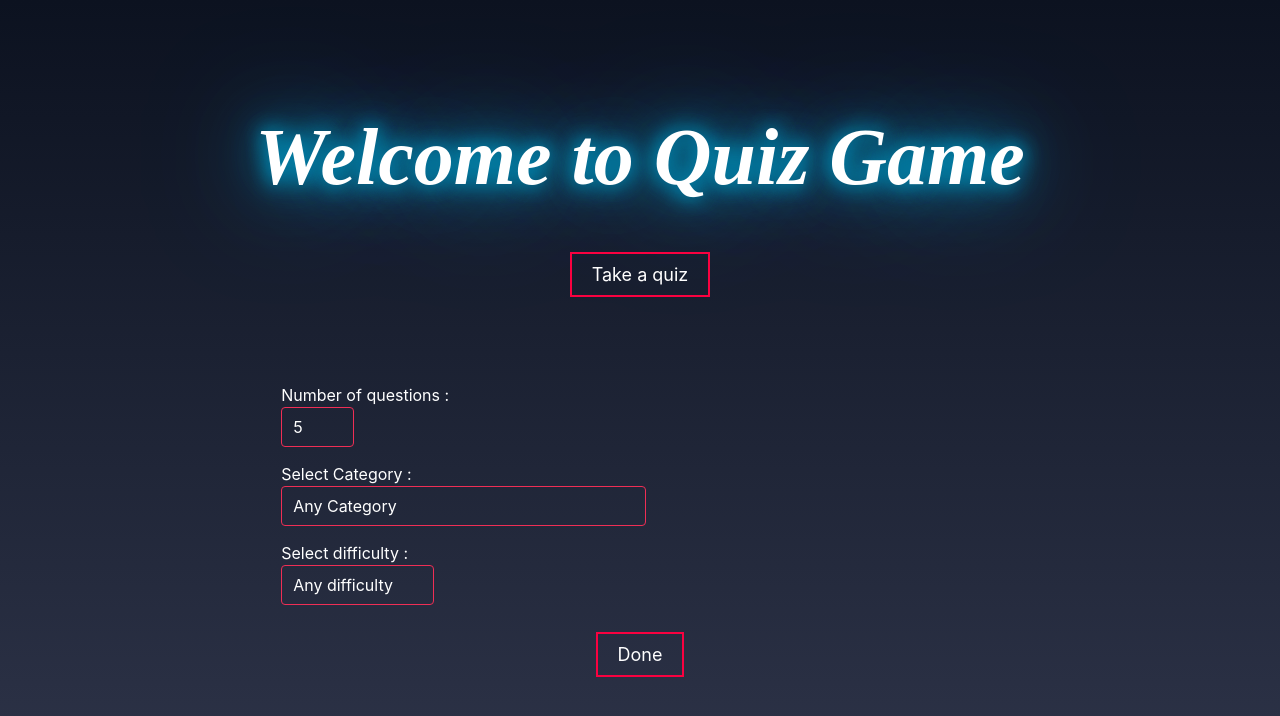
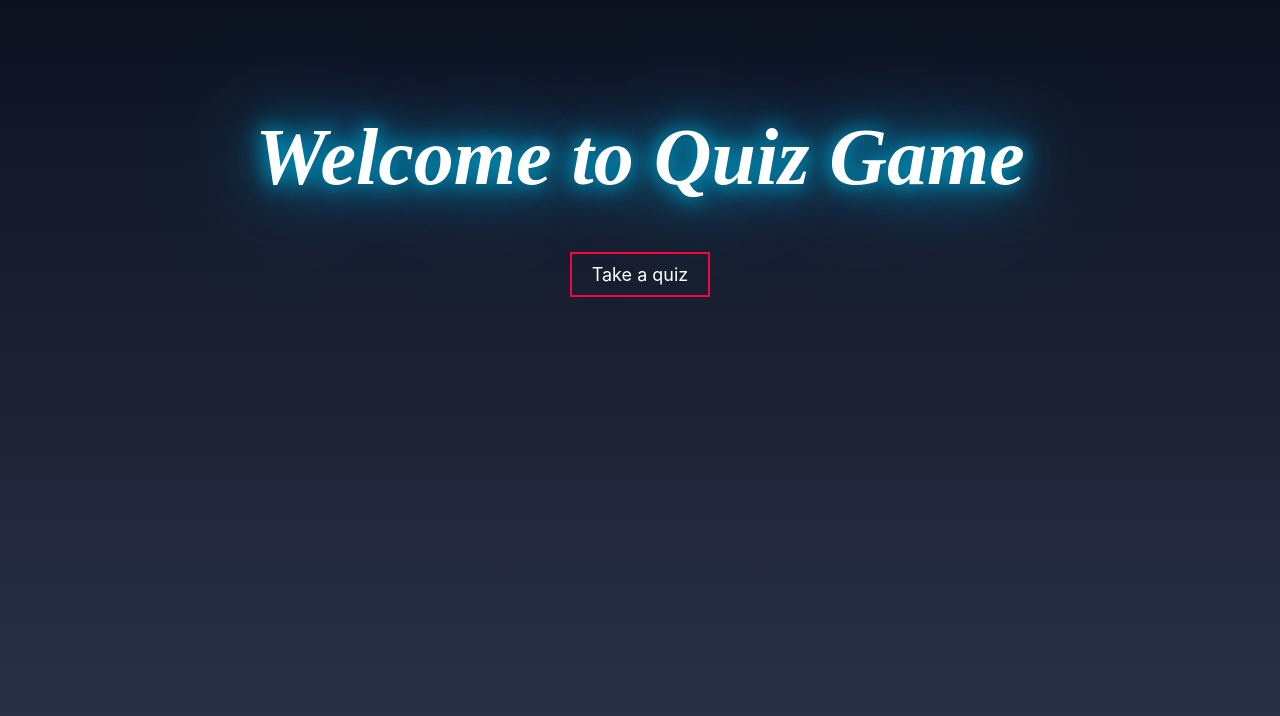
Before and after one commit to Tanviikawle/Quiz-game, a plain HTML site: page index.html in a window 1280 px wide. Drawn offline with nearby package versions, Linux system fonts and the light colour scheme; a web font is replaced by a local one.

Commit message:
New branch created

```diff
--- a/index.html
+++ b/index.html
@@ -8,92 +8,31 @@
     <title>Quiz game</title>
 </head>
 <body>
+    <!-- <nav class="navbar" role="navigation" aria-label="main navigation">
+        <div class="navbar-brand">
+          <a class="navbar-item" href="https://bulma.io">
+            <img src="https://bulma.io/images/bulma-logo.png" alt="Bulma: Free, open source, and modern CSS framework based on Flexbox" width="112" height="28">
+          </a>
+
+          <a role="button" class="navbar-burger" aria-label="menu" aria-expanded="false">
+            <span aria-hidden="true"></span>
+            <span aria-hidden="true"></span>
+            <span aria-hidden="true"></span>
+          </a>
+        </div>
+    </nav> -->
     <div class="column" id="main" style="align-items: center;">
       <div class="is-11 is-offset-1">
         <h1 id="welcome_txt" class="neon-blue"><i>Welcome to Quiz Game</i></h1>
       </div>
-      <div class="buttons" id="start">
-        <button class="quiz1">Take a quiz</button>
-      </div>
-    </div>
-    <div id="quiz_begin" class="column">
-      <div class="column is-three-fifths is-offset-one-fifth selection">
-        <div class="select is-multiple is-danger">
-          <label class="selection_text">Number of questions :</label>
-          <select class="is-hovered" id="no_questions">
-            <option value="5">5</option>
-            <option value="6">6</option>
-            <option value="7">7</option>
-            <option value="8">8</option>
-            <option value="9">9</option>
-            <option value="10">10</option>
-            <option value="11">11</option>
-            <option value="12">12</option>
-            <option value="13">13</option>
-            <option value="14">14</option>
-            <option value="15">15</option>
-            <option value="16">16</option>
-            <option value="17">17</option>
-            <option value="18">18</option>
-            <option value="19">19</option>
-            <option value="20">20</option>
-            <option value="21">21</option>
-            <option value="22">22</option>
-            <option value="23">23</option>
-            <option value="24">24</option>
-            <option value="25">25</option>
-          </select>
-        </div>
-
-        <div class="select is-multiple is-danger">
-          <label class="selection_text">Select Category :</label>
-          <select class="is-hovered" id="category">
-            <option value="any">Any Category</option>
-            <option value="9">General Knowledge</option>
-            <option value="10">Entertainment: Books</option>
-            <option value="11">Entertainment: Film</option>
-            <option value="12">Entertainment: Music</option>
-            <option value="13">Entertainment: Musicals & Theatres</option>
-            <option value="14">Entertainment: Television</option>
-            <option value="15">Entertainment: Video Games</option>
-            <option value="16">Entertainment: Board Games</option>
-            <option value="17">Science & Nature</option>
-            <option value="18">Science: Computers</option>
-            <option value="19">Science: Mathematics</option>
-            <option value="20">Mythology</option>
-            <option value="21">Sports</option>
-            <option value="22">Geography</option>
-            <option value="23">History</option>
-            <option value="24">Politics</option>
-            <option value="25">Art</option>
-            <option value="26">Celebrities</option>
-            <option value="27">Animals</option>
-            <option value="28">Vehicles</option>
-            <option value="29">Entertainment: Comics</option>
-            <option value="30">Science: Gadgets</option>
-            <option value="31">Entertainment: Japanese Anime & Manga</option>
-            <option value="32">Entertainment: Cartoon & Animations</option>
-          </select>
-        </div>
-
-        <div class="select is-multiple is-danger">
-          <label class="selection_text">Select difficulty :</label>
-          <select class="is-hovered" id="difficulty">
-            <option value="any">Any difficulty</option>
-            <option value="easy">Easy</option>
-            <option value="medium">Medium</option>
-            <option value="hard">Hard</option>
-          </select>
-        </div>
-      </div>
       <div class="buttons" id="btn">
         <a href="quizpage.html">
-          <button class="quiz1" type="submit">Done</button>
+            <button class="quiz1">Take a quiz</button>
         </a>
       </div>
     </div>
 
 </body>
-<script src="https://cdn.jsdelivr.net/npm/axios/dist/axios.min.js"></script>
-<script src="test.js"></script>
+<!-- <script src="https://cdn.jsdelivr.net/npm/axios/dist/axios.min.js"></script>
+<script src="test.js"></script> -->
 </html>
--- a/style.css
+++ b/style.css
@@ -142,7 +142,7 @@ padding: 10px 20px;
 }
 
 #radio_buttons{
-
+  /* display: inline-block;  */
   color: white;
   font-size: 20px;
   text-align: center;
@@ -150,17 +150,26 @@ padding: 10px 20px;
 
 @media (max-width: 800px) {
   #radio_buttons {
-       display: block;
     text-align: center;
   }
 }
 
 .radio{
   margin: 10px;
+  padding: 3px;
+
+  /* transition: border 0.2s;
+  transition-timing-function: linear; */
+
+}
+
+.radio:hover{
+margin: 10px;
+color: white;
+border-bottom: 2px solid rgb(250, 1, 64);
 }
 
 .column{
-    margin: 10px;
   text-align: center;
 }
 
@@ -178,34 +187,3 @@ padding: 10px 20px;
 color: white;
 text-align: left;
 }
-
-.select{
-  display: block;
-  text-align: left;
-  width: fit-content;
-  margin-bottom: 15px;
-}
-
-.selection{
-  width: fit-content;
-  margin: auto;
-}
-
-.selection_text{
-  color: white;
-  margin-bottom: 10px !important;
-}
-
-select{
-  background: hsla(0, 0%, 0%, 0) !important;
-  color: white !important;
-}
-
-select option{
-  color: black !important;
-}
-
-#start{
-  width: fit-content;
-  margin: auto;
-}
--- a/test.js
+++ b/test.js
@@ -1,3 +1,4 @@
+const url = "https://opentdb.com/api.php?amount=10&type=boolean"
 btn=document.getElementById("quiz")
 que=document.getElementById("#question")
 time=document.getElementById("timer")
@@ -6,10 +7,12 @@ r=document.getElementById("radio_buttons")
 radio_values=document.getElementsByName('answer');
 result=document.getElementById("result_button")
 back=document.getElementById("back_button")
+time.classList.add("quiztext")
 s=document.getElementById("btn")
 span_div=document.getElementById("spans")
 to_be_deleted=document.getElementById("stuff")
 completed_msg=document.getElementById("done_text")
+inc=document.getElementById("instructions")
 
 let SEC=10
 let i=0
@@ -24,7 +27,6 @@ let user_answer=[]
 let seconds=SEC
 let display_time
 r.hidden=true
-// quiz_start.hidden=true
 let result_nodes=[]
 
 //Get data from trivia database.
@@ -188,11 +190,6 @@ function check_answer(){
     back.appendChild(back_button)
 }
 
-function begin(){
-    start.remove()
-    quiz_start.style.display="block"
-}
-
 //Get data.
 try{
     res()
@@ -204,6 +201,3 @@ catch(err){
 }
 
 btn.addEventListener("click",clicked)
-// start.addEventListener("click",begin)
-
-// https://opentdb.com/api.php?amount=10&category=31&difficulty=medium&type=boolean
```
Also changed, not shown: quizpage.html (+16 -0 lines). Lines whose indentation alone changed are shown as unchanged.
